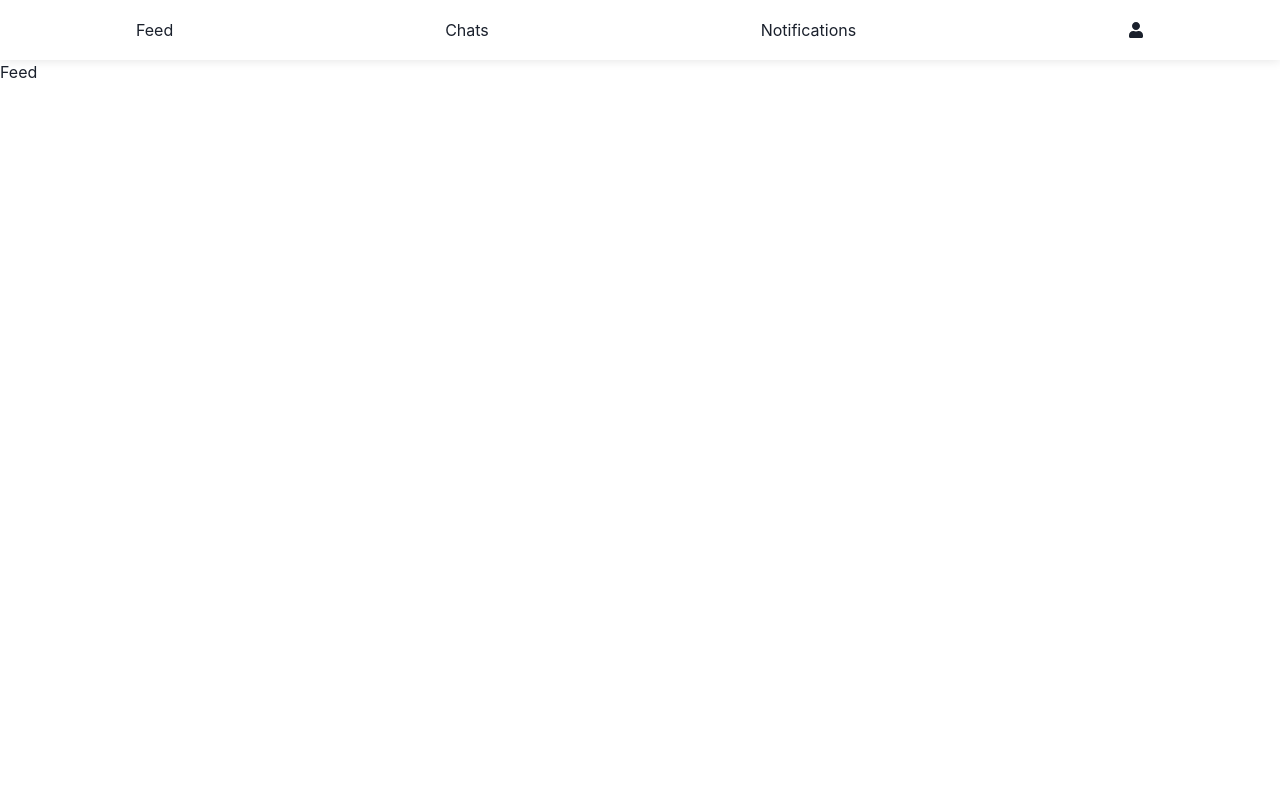
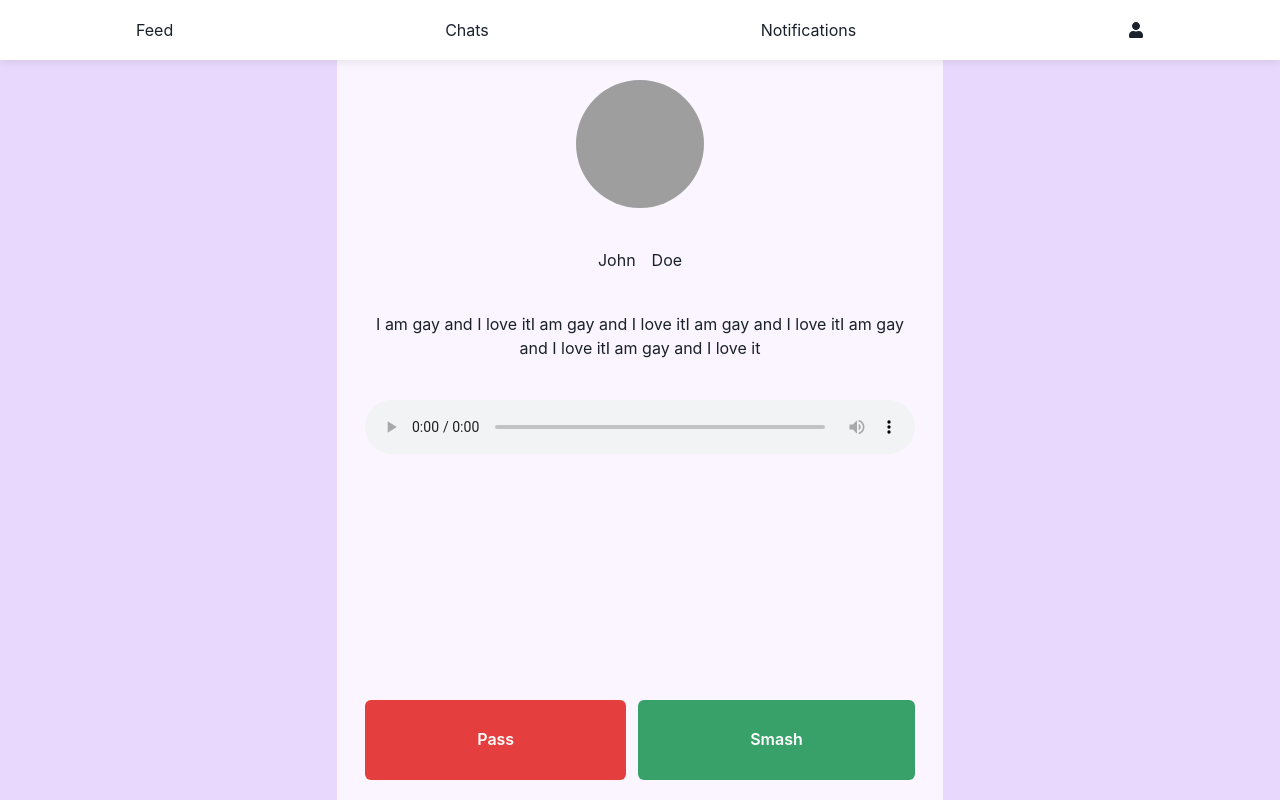
Before and after one commit to le0nRoch/TuneUp, a Next.js app: page /feed in a window 1280 px wide. Built offline with nearby package versions, Linux system fonts and the light colour scheme; grey boxes are pictures that could not be loaded.

Commit message:
rebuilt tiktok🥵😡✨😵

```diff
--- /dev/null
+++ b/src/app/feed/layout.tsx
@@ -0,0 +1,15 @@
+import { Box, Container } from "@chakra-ui/react";
+
+export default function FeedLayout({
+  children,
+}: {
+  children: React.ReactNode;
+}) {
+  return (
+    <Box height={"calc(100vh - 60px)"} background={"purple.100"}>
+      <Container height={"100%"} background={"purple.50"}>
+        {children}
+      </Container>
+    </Box>
+  );
+}
--- a/src/app/feed/page.tsx
+++ b/src/app/feed/page.tsx
@@ -1,7 +1,41 @@
-import React from 'react';
+"use client";
+import { Card } from "@/components/feed/Card";
+import { CardWrapper } from "@/components/feed/CardWrapper";
+import { users } from "@/data/users";
+import { Center } from "@chakra-ui/react";
+import React, { useState } from "react";
 
 export default function Page() {
+  const [index, setIndex] = useState<number | null>(0);
+
+  function handleAction() {
+    if ((index ?? 0) >= users.length - 1) {
+      setIndex(null);
+      return;
+    }
+
+    setIndex((index ?? 0) + 1);
+  }
+
   return (
-      <main>Feed</main>
+    <main
+      style={{
+        height: "inherit",
+      }}
+    >
+      {index != null ? (
+        <Card
+          user={users[index!]}
+          onSmash={handleAction}
+          onPass={handleAction}
+        />
+      ) : (
+        <CardWrapper>
+          <Center>
+            <h1>There are no more users to show</h1>
+          </Center>
+        </CardWrapper>
+      )}
+    </main>
   );
 }
--- /dev/null
+++ b/src/components/feed/Card.tsx
@@ -0,0 +1,70 @@
+"use client";
+import type { User } from "@/types/user";
+import {
+  Avatar,
+  Button,
+  type ButtonProps,
+  chakra,
+  Flex,
+  VStack,
+} from "@chakra-ui/react";
+import { Track } from "./Track";
+import { CardWrapper } from "./CardWrapper";
+
+interface CardProps {
+  user: User;
+  onSmash?: () => void;
+  onPass?: () => void;
+}
+
+export function Card({
+  user: { avatar, firstName, lastName, description, tracks },
+  onSmash = () => {},
+  onPass = () => {},
+}: CardProps) {
+  return (
+    <CardWrapper>
+      <VStack gap="inherit">
+        <Avatar src={avatar} size="2xl" />
+        <Flex
+          direction="row"
+          justify="center"
+          gap={4}
+          width={"100%"}
+          overflowWrap={"normal"}
+        >
+          <chakra.h2>{firstName}</chakra.h2>
+          <chakra.h2>{lastName}</chakra.h2>
+        </Flex>
+        <chakra.p textAlign={"center"}>{description.repeat(5)}</chakra.p>
+      </VStack>
+      <VStack
+        overflowY={"hidden"}
+        width={"100%"}
+        height={"100%"}
+        align={"baseline"}
+        gap={4}
+      >
+        {tracks.map((track) => (
+          <Track key={track} src={track} />
+        ))}
+      </VStack>
+      <Flex direction="row" justify={"space-between"} width={"100%"} gap={3}>
+        <ActionButton colorScheme="red" onClick={onPass}>
+          Pass
+        </ActionButton>
+        <ActionButton colorScheme="green" onClick={onSmash}>
+          Smash
+        </ActionButton>
+      </Flex>
+    </CardWrapper>
+  );
+}
+
+function ActionButton({ onClick, children, ...props }: ButtonProps) {
+  return (
+    <Button {...props} flexGrow={1} paddingY="10" onClick={onClick}>
+      {children}
+    </Button>
+  );
+}
--- /dev/null
+++ b/src/components/feed/CardWrapper.tsx
@@ -0,0 +1,19 @@
+import { Flex } from "@chakra-ui/react";
+import type { PropsWithChildren } from "react";
+
+export function CardWrapper({ children }: PropsWithChildren<object>) {
+  return (
+    <Flex
+      as="section"
+      direction={"column"}
+      justify={"space-between"}
+      align={"center"}
+      paddingY={5}
+      paddingX={3}
+      gap={10}
+      height={"100%"}
+    >
+      {children}
+    </Flex>
+  );
+}
--- /dev/null
+++ b/src/components/feed/Track.tsx
@@ -0,0 +1,13 @@
+"use client";
+import { chakra } from "@chakra-ui/react";
+import { useEffect, useRef } from "react";
+
+interface TrackProps {
+  src: string;
+}
+export function Track({ src }: TrackProps) {
+  return (
+    // biome-ignore lint/a11y/useMediaCaption: I don't fucking care
+    <chakra.audio width={"100%"} controls src={src} />
+  );
+}
```
